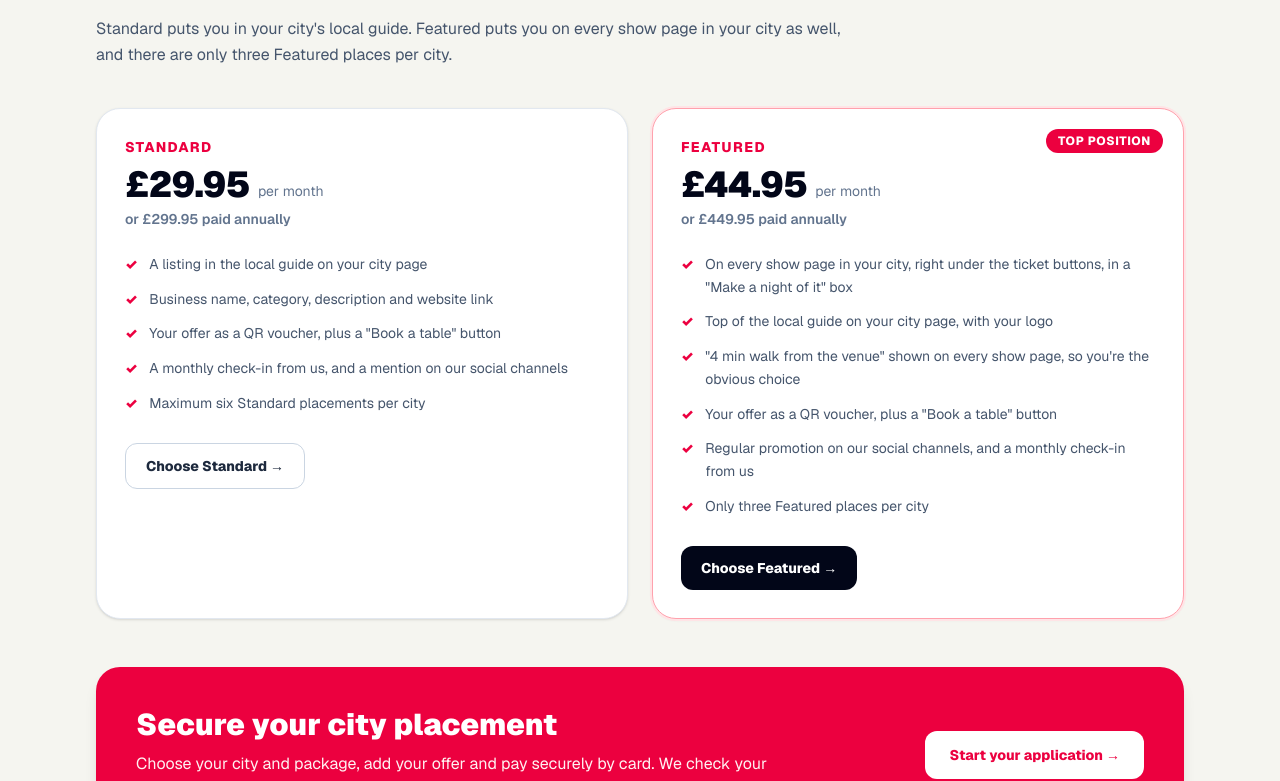
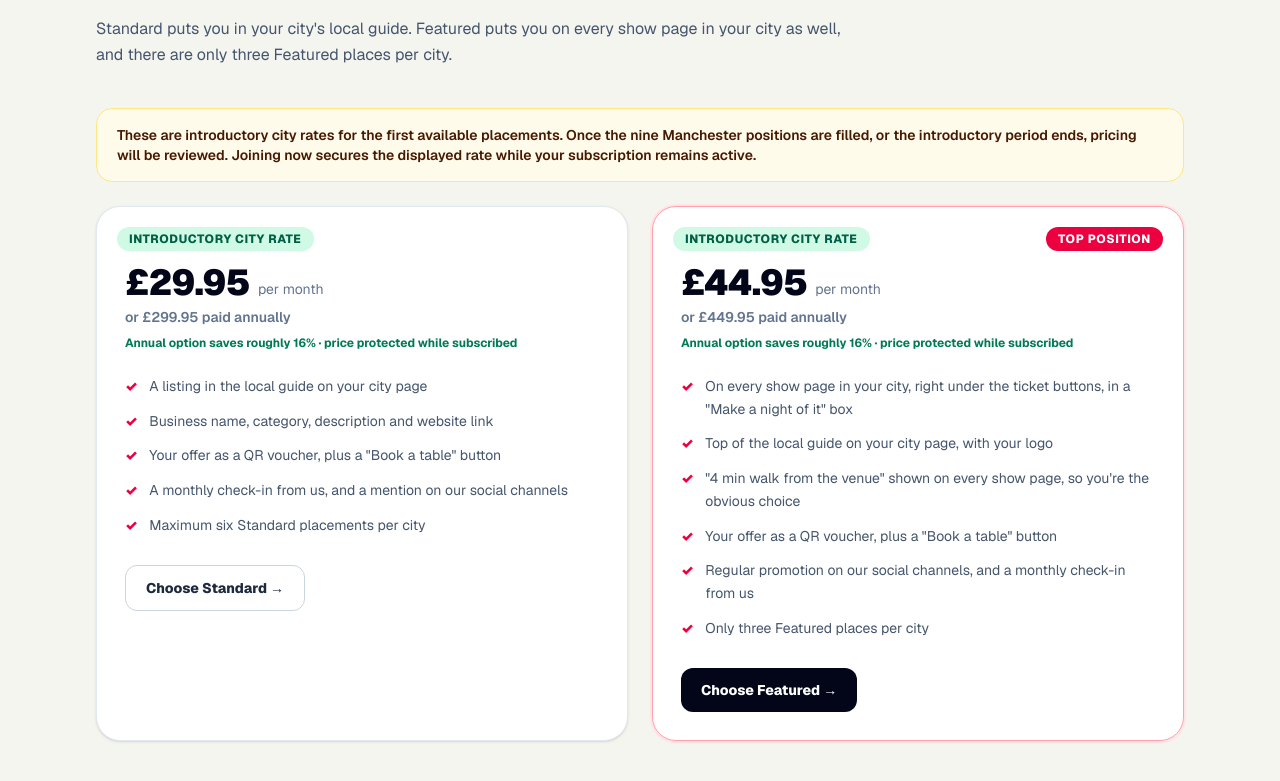
Before and after one commit to theshowfinder/theshowfinder, a Next.js app: page /advertise in a window 1280 px wide. Shown: the part 1175-1956 px from the top of the page. Built offline with nearby package versions, Linux system fonts and the light colour scheme.

Commit message:
Add introductory pricing urgency to advertising funnel

```diff
--- a/src/app/advertise/page.tsx
+++ b/src/app/advertise/page.tsx
@@ -37,13 +37,15 @@ function PackageCard({ name, monthly, annual, benefits, featured = false, href }
 }) {
   return (
     <div className={`relative rounded-3xl border bg-white p-7 shadow-sm ${featured ? 'border-rose-300 ring-2 ring-rose-100' : 'border-slate-200'}`}>
+      <span className="absolute left-5 top-5 rounded-full bg-emerald-100 px-3 py-1 text-xs font-extrabold uppercase tracking-wider text-emerald-800">Introductory city rate</span>
       {featured && <span className="absolute right-5 top-5 rounded-full bg-rose-600 px-3 py-1 text-xs font-extrabold uppercase tracking-wider text-white">Top position</span>}
       <p className="mb-2 text-sm font-extrabold uppercase tracking-widest text-rose-600">{name}</p>
       <div className="mb-1 flex items-end gap-2">
         <span className="text-4xl font-black tracking-tight text-slate-950">{monthly}</span>
         <span className="pb-1 text-sm text-slate-500">per month</span>
       </div>
-      <p className="mb-6 text-sm font-semibold text-slate-500">or {annual} paid annually</p>
+      <p className="mb-2 text-sm font-semibold text-slate-500">or {annual} paid annually</p>
+      <p className="mb-6 text-xs font-bold text-emerald-700">Annual option saves roughly 16% · price protected while subscribed</p>
       <ul className="space-y-3">
         {benefits.map(benefit => (
           <li key={benefit} className="flex gap-3 text-sm leading-relaxed text-slate-600">
@@ -115,6 +117,10 @@ export default async function AdvertisePage({ searchParams }: { searchParams: Pr
           </p>
         </div>
 
+        <div className="mb-6 rounded-2xl border border-amber-200 bg-amber-50 px-5 py-4 text-sm font-semibold text-amber-950">
+          These are introductory city rates for the first available placements. Once the nine Manchester positions are filled, or the introductory period ends, pricing will be reviewed. Joining now secures the displayed rate while your subscription remains active.
+        </div>
+
         <div className="grid gap-6 lg:grid-cols-2">
           <PackageCard name="Standard" monthly="£29.95" annual="£299.95" benefits={standardBenefits} href={onboardingUrl('standard')} />
           <PackageCard name="Featured" monthly="£44.95" annual="£449.95" benefits={featuredBenefits(showPages)} featured href={onboardingUrl('featured')} />
@@ -122,11 +128,11 @@ export default async function AdvertisePage({ searchParams }: { searchParams: Pr
 
         <div className="mt-12 rounded-3xl bg-rose-600 p-8 text-white shadow-lg sm:flex sm:items-center sm:justify-between sm:p-10">
           <div className="max-w-2xl">
-            <h2 className="text-2xl font-black sm:text-3xl">Secure your city placement</h2>
+            <h2 className="text-2xl font-black sm:text-3xl">Secure your city placement at the introductory rate</h2>
             <p className="mt-2 leading-relaxed text-rose-50">Choose your city and package, add your offer and pay securely by card. We check your details and put you live, usually within one working day.</p>
           </div>
           <Link href={onboardingUrl('featured')} className="mt-6 inline-flex shrink-0 items-center justify-center rounded-xl bg-white px-6 py-3.5 text-sm font-extrabold text-rose-600 transition-transform hover:-translate-y-0.5 sm:ml-8 sm:mt-0">
-            Start your application →
+            Secure your placement →
           </Link>
         </div>
       </section>
```
